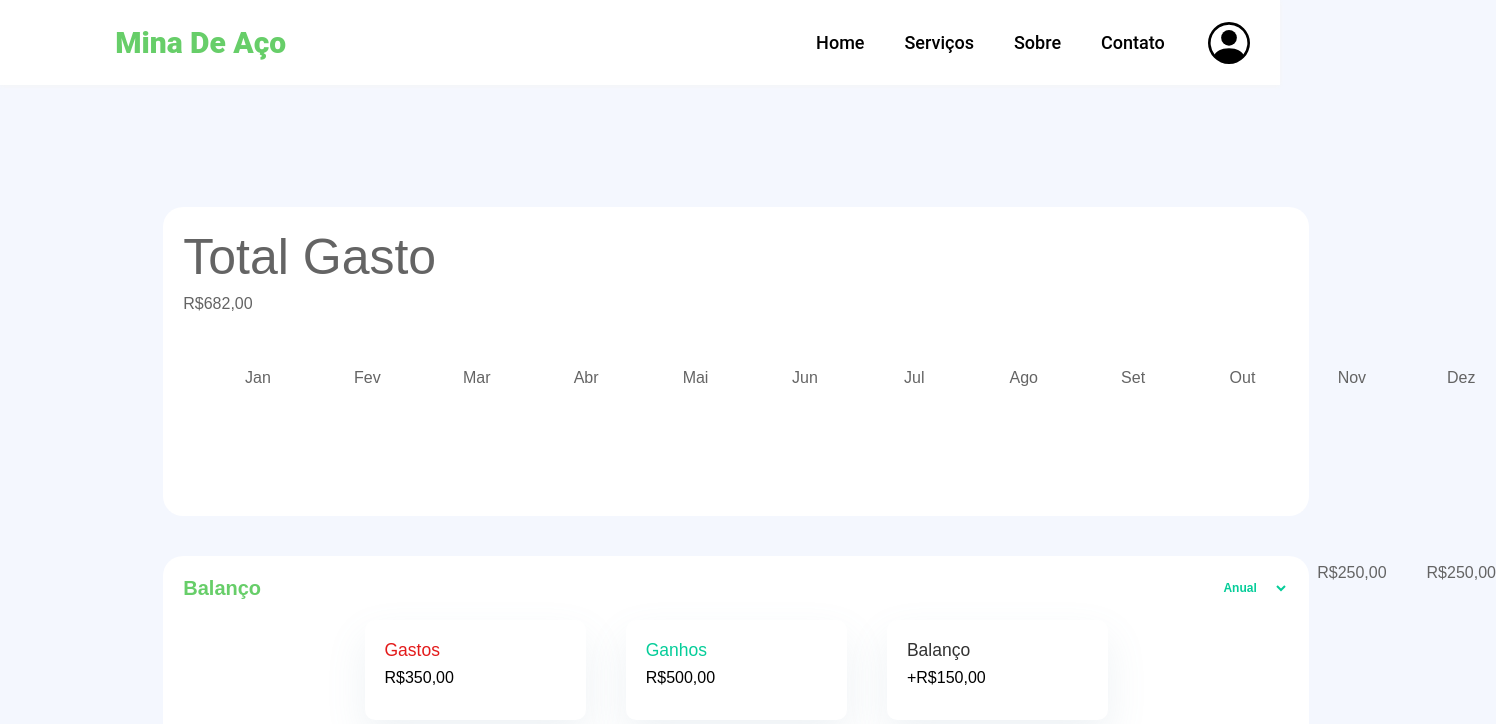
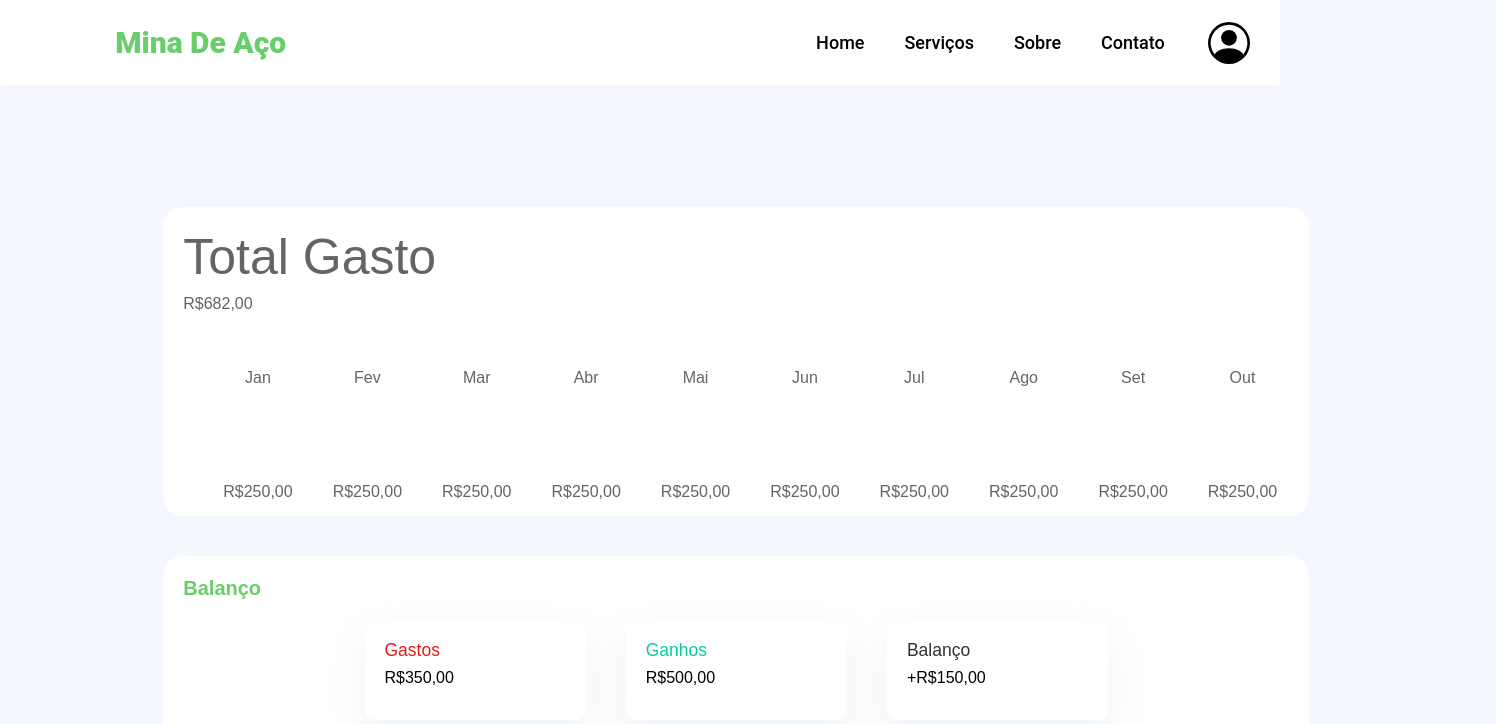
Before and after one commit to bioniki15/Mina, a React (Create React App) app in the folder frontend/: page /painel in a window 1280 px wide. Shown: the top 724 px of the page, 1496 px wide, since content can reach past the window. Built offline with nearby package versions, Linux system fonts and the light colour scheme; no server answers.

Commit message:
paradasAe

```diff
--- a/frontend/src/global.css
+++ b/frontend/src/global.css
@@ -313,7 +313,7 @@ span {
     }
 }
 
-h1{
+h1 {
     font-size: 5rem;
     color: rgb(100, 100, 100);
 }
@@ -333,11 +333,11 @@ a {
     background-image: linear-gradient(to right, rgba(0, 0, 0, 0.3) .5rem, white .5rem);
 }
 
-.form input{
+.form input {
     transition: 0.2s ease;
 }
 
-.form input:hover{
+.form input:hover {
     box-shadow: 0px 0px 5px var(--login-primary-color);
 }
 
@@ -492,7 +492,7 @@ label .users {
     font-weight: 1000;
 }
 
-.radio label{
+.radio label {
     transition: 0.2s ease;
 }
 
@@ -507,7 +507,7 @@ label .users {
     color: white;
 }
 
-.radio p{
+.radio p {
     transition: 0.2s ease;
 }
 
@@ -749,7 +749,7 @@ label .users {
     animation: cursor 0.6s infinite;
 }
 
-.sobreProjeto{
+.sobreProjeto {
     font-size: 6rem;
 }
 
@@ -911,7 +911,10 @@ footer {
 
 
 .colunas {
-    height: 100%;
+    height: 70%;
+    width: 100%;
+    overflow: auto;
+    white-space: nowrap;
 }
 
 .linha {
@@ -1002,11 +1005,15 @@ footer {
     background-color: transparent;
 }
 
-.painel_balanco .header select::after {
-    background-color: #7fbf6d;
-    border-radius: 0;
-    border: none;
+.custom-select {
+    position: relative;
+    display: inline-block;
 }
+
+.custom-select select {
+    display: none; /* Esconde o select original */
+}
+
 
 .painel_balanco .balanco {
     display: flex;
--- a/frontend/src/painel/painel.js
+++ b/frontend/src/painel/painel.js
@@ -71,11 +71,13 @@ function Painel() {
             <div className='painel_balanco'>
                 <div className='header'>
                     <h1>Balanço</h1>
+                    <div className='custom-select'>
                         <select name='tipoBalanco' id='tipoBalanco'>
                             <option value="anual">Anual</option>
                             <option value="mensal">Mensal</option>
                             <option value="semanal">Semanal</option>
                         </select>
+                    </div>
                 </div>
                 <div className='balanco'>
                     <div className='box'>
```
Lines whose indentation alone changed are shown as unchanged.
